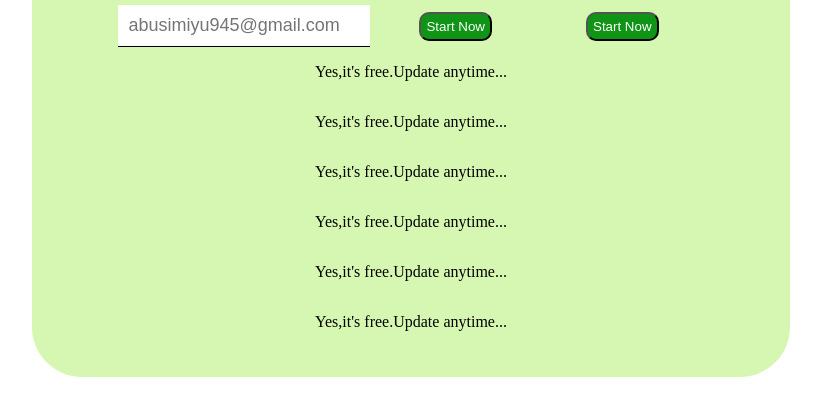
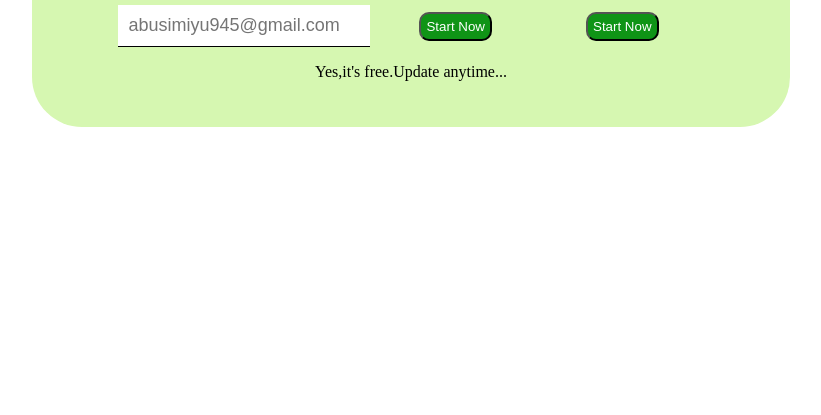
Before and after one commit to abusimiyu945/Web-Devepment, a plain HTML site: page index.html in a window 1280 px wide. Shown: the part 373-788 px from the top of the page, without its empty margins (229-1050 px from the left). Drawn offline with Linux system fonts and the light colour scheme.

Commit message:
Delete p tags and remain with one.

```diff
--- a/index.html
+++ b/index.html
@@ -17,16 +17,6 @@
 
        </div>
 
-
-       <p>Yes,it's free.Update anytime...</p>
-       <p>Yes,it's free.Update anytime...</p>
-
-
-       <p>Yes,it's free.Update anytime...</p>
-       <p>Yes,it's free.Update anytime...</p>
-
-
-       <p>Yes,it's free.Update anytime...</p>
        <p>Yes,it's free.Update anytime...</p>
 
       </div>
```
